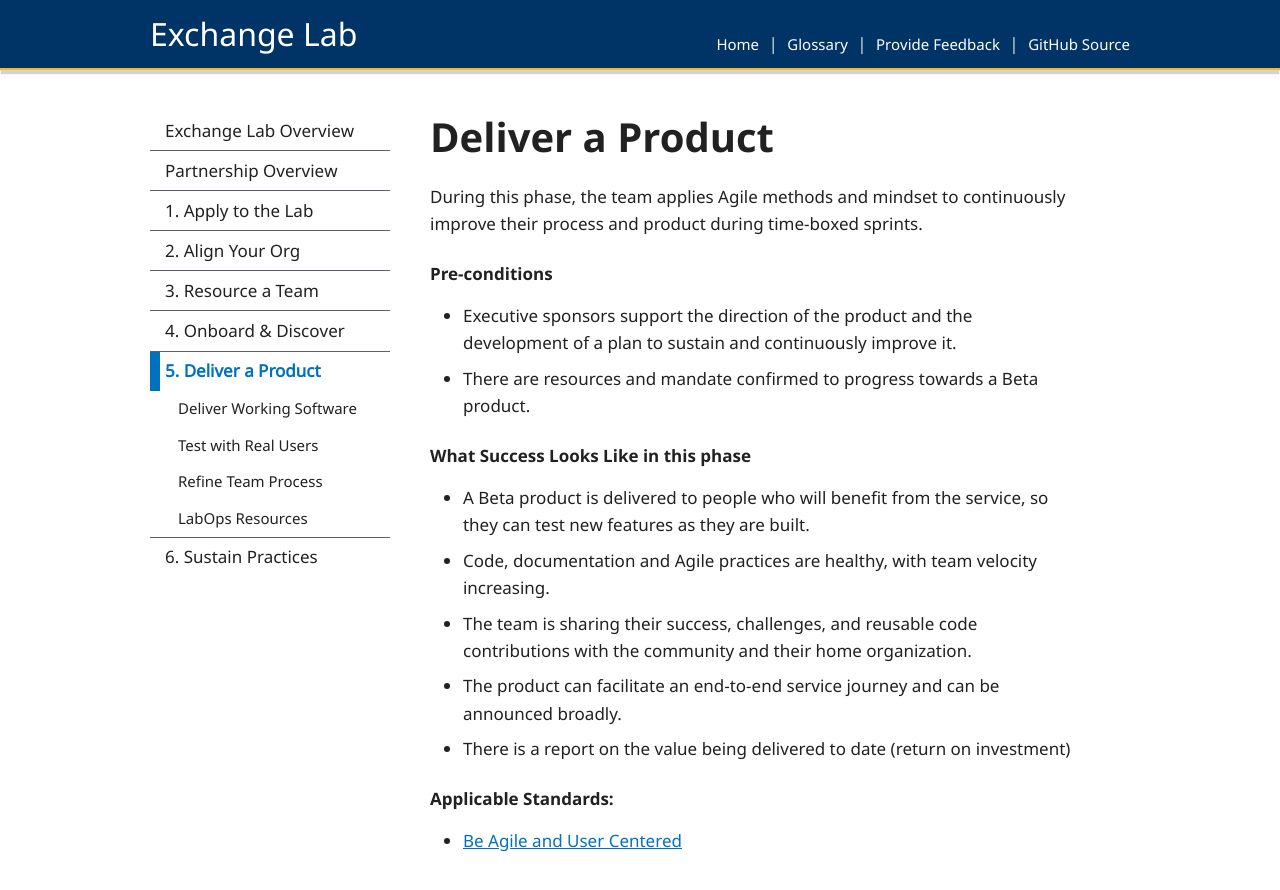
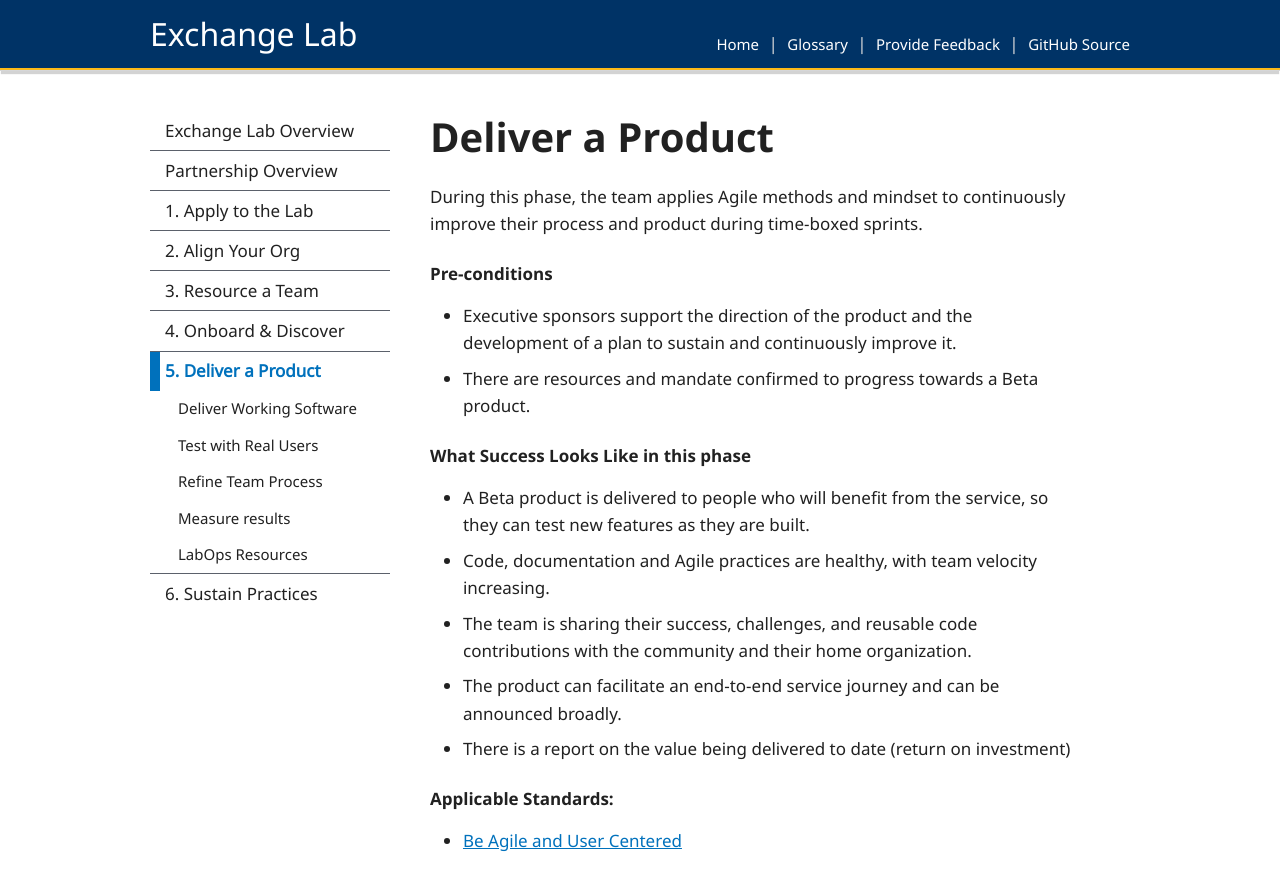
Before and after one commit to HeatherRemacle/exchangelabops, a Jekyll site: the page built from phases/deliver.md, in a window 1280 px wide and 900 px high. Shown: the top 890 px of the window. Built offline with Jekyll 4.4.1, drawn with Linux system fonts in a browser that asks for light colours.

Commit message:
Update deliver.md

```diff
--- a/phases/deliver.md
+++ b/phases/deliver.md
@@ -11,6 +11,8 @@ subnav:
     href: '#test-with-real-users'
   - text: Refine Team Process
     href: '#refine-team-process'
+  - text: Measure results
+    href: '#measure-results'
   - text: LabOps Resources
     href: '#labops-resources'
 ---
```
